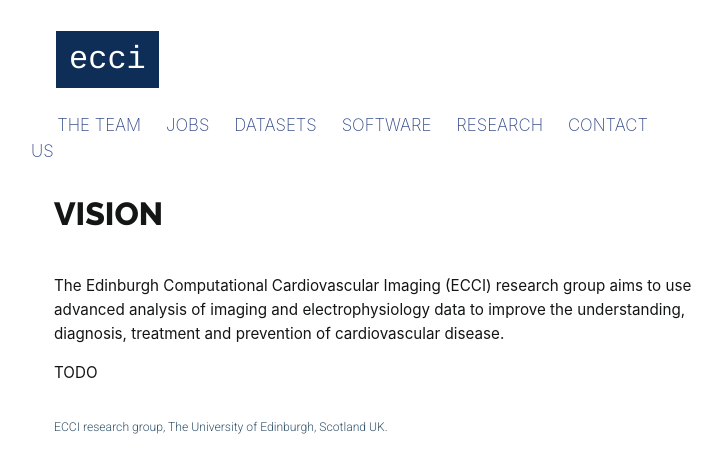
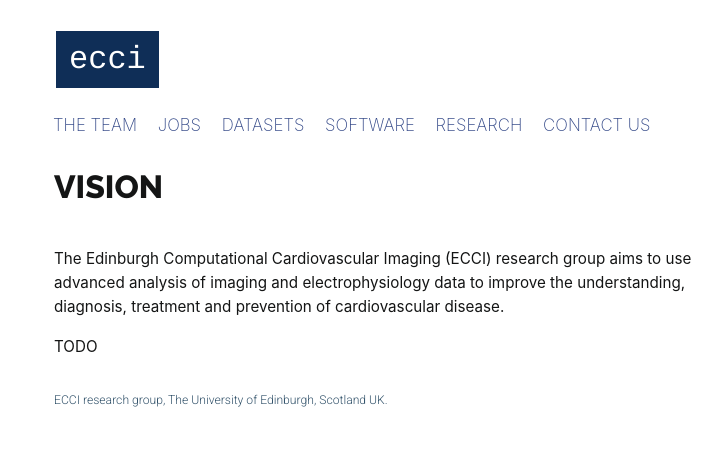
Before and after one commit to ecci-cvs/ecci-cvs.github.io, a Jekyll site: the page built from index.md, in a window 1280 px wide. Shown: the top 473 px of the page, without its empty margins (266-988 px from the left). Built offline with Jekyll 4.4.1, drawn with Linux system fonts in a browser that asks for light colours; some web fonts are replaced.

Commit message:
Better styling on mobile screens

```diff
--- a/css/main.css
+++ b/css/main.css
@@ -56,7 +56,7 @@
     margin-right: auto;
     padding-right: 32px;
     padding-left: 32px;
-	width: 640px;
+    max-width: 640px;
 }
 #current {
     background-color: #b91414;
@@ -170,7 +170,7 @@
     height: 1px;
     border-style: none;
 }
-#main {
+#main, footer {
     padding-right: 32px;
     padding-left: 32px;
 }
@@ -178,7 +178,7 @@
     margin: 20px;
 }
 li {
-    margin-left: 5%;
+    margin-left: 28px;
     margin-top: 5px;
     line-height: 1.6em;
     font-size: 0.8em;
```
Lines whose indentation alone changed are shown as unchanged.
